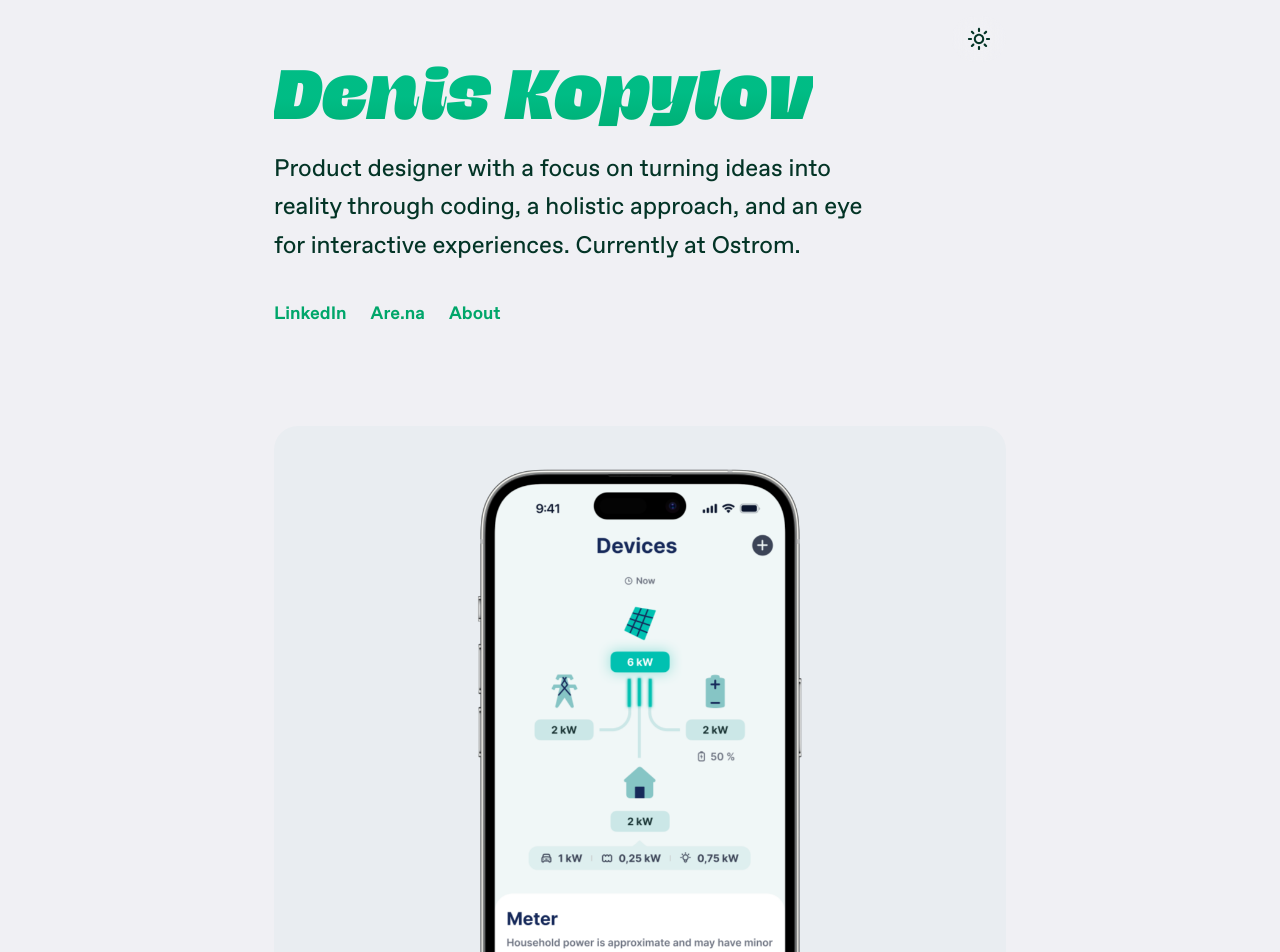
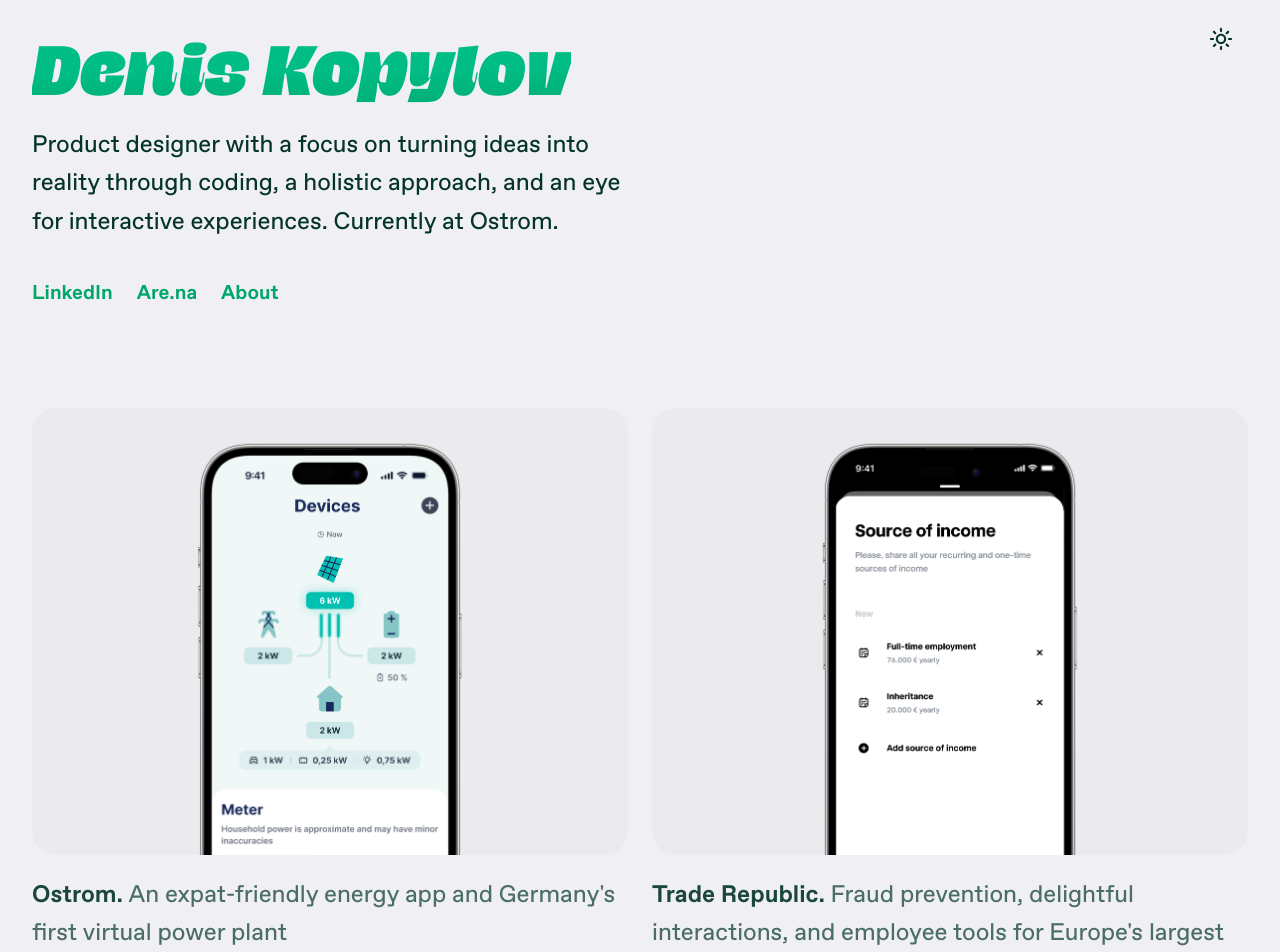
Before and after one commit to kplv/portfolio, a Next.js app: page / in a window 1280 px wide. Shown: the top 952 px of the page. Built offline with nearby package versions, Linux system fonts and the light colour scheme; no server answers.

Commit message:
new:layout

```diff
--- a/src/app/page.module.css
+++ b/src/app/page.module.css
@@ -19,17 +19,13 @@
   display: flex;
   min-height: 100vh;
   width: 100%;
-  max-width: 860px;
   flex-direction: column;
   align-items: center; /* Center content horizontally */
   justify-content: flex-start;
   /* Transparent so the global shader can sit behind content; frosted panels use their own backdrop */
   background-color: transparent;
   /* No padding-top here — HomeClient `.contentPadNav` sets it for the fixed header */
-  padding-left: 64px;
-  padding-right: 64px;
-  padding-bottom: 24px;
-  margin: 0 auto; /* Center main horizontally inside the page container */
+  padding: 32px;
 }
 
 .intro {
--- a/src/app/tokens.css
+++ b/src/app/tokens.css
@@ -4,6 +4,7 @@
 
 :root {
   /* === Color Tokens - Light Mode === */
+  --content-max-width: 800px;
   --background-color: oklch(from #f0f0f4 l c h);
   --document-link-accent: var(--text-accent-color);
   --document-link-card-bg: color-mix(
@@ -38,9 +39,12 @@
 
   /* Text Secondary - Secondary text */
   --text-secondary-color: var(--slate-400);
-  --text-secondary-size: 18px;
-  --text-secondary-line-height: 26px;
+  --text-secondary-size: 20px;
+  --text-secondary-line-height: 160%;
   --text-secondary-weight: 400;
+
+  --text-tertiary-size: 16px;
+  --text-tertiary-line-height: 130%;
 
   /* Text Link - Interactive link text */
   --text-link-color: oklch(0.637 0.133 166);
@@ -74,7 +78,7 @@
 
 /* === Theme: Dark Mode === */
 [data-theme='dark'] {
-  --background-color: var(--slate-1000);
+  --background-color: var(--slate-1100);
   --document-link-accent: var(--text-accent-color);
   --document-link-card-bg: color-mix(
     in oklch,
--- a/src/components/intro-text/intro-text.module.css
+++ b/src/components/intro-text/intro-text.module.css
@@ -1,4 +1,5 @@
 @import '../../app/palette.css';
+@import '../../app/tokens.css';
 
 .container {
   display: flex;
@@ -8,6 +9,7 @@
   gap: 16px;
   align-self: flex-start;
   padding-bottom: 32px;
+  max-width: var(--content-max-width);
 }
 
 .text {
--- a/src/components/navigation-header/navigation-header.module.css
+++ b/src/components/navigation-header/navigation-header.module.css
@@ -11,9 +11,9 @@
   pointer-events: auto;
   display: flex;
   width: 100%;
-  max-width: 860px;
+
   margin: 0 auto;
-  padding: 16px 64px 0;
+  padding: 16px 32px 0;
   box-sizing: border-box;
 }
 
--- a/src/components/project-card/project-card.module.css
+++ b/src/components/project-card/project-card.module.css
@@ -2,18 +2,18 @@
   font-size: var(--text-primary-size);
   font-weight: var(--text-primary-weight);
   line-height: var(--text-primary-line-height);
-  text-align: center;
+  text-align: left;
 }
 
 .projectName {
   font-weight: 700;
-  color: var(--project-accent, var(--header-secondary-color));
+  color: color-mix(in srgb, var(--text-primary-color) 90%, transparent);
 }
 
 .projectDescription {
   font-family: inherit;
   font-weight: 400;
-  color: var(--text-primary-color);
+  color: color-mix(in srgb, var(--text-primary-color) 70%, transparent);
   /* color: color-mix(
     in srgb,
     var(--project-accent, hsla(228, 95%, 34%)) 85%,
@@ -87,7 +87,7 @@
   width: 100%;
   height: auto;
   aspect-ratio: 4 / 3;
-  background-color: color-mix(in srgb, var(--project-accent) 4%, transparent);
+  background-color: color-mix(in srgb, var(--slate-1000) 2%, transparent);
   border-radius: 24px;
   border: 2x solid;
   border-color: color-mix(in srgb, var(--project-accent) 2%, transparent);
@@ -178,3 +178,7 @@
 [data-theme='dark'] .image {
   border-color: var(--slate-800);
 }
+
+[data-theme='dark'] .imageWrapper {
+  background-color: color-mix(in srgb, white 4%, transparent);
+}
--- a/src/components/project-detail/project-detail.module.css
+++ b/src/components/project-detail/project-detail.module.css
@@ -6,7 +6,6 @@
 }
 
 .panelContent {
-  max-width: 860px;
   width: 100%;
   margin: 0 auto;
   padding-top: 64px;
@@ -32,6 +31,7 @@
   gap: 16px;
   align-items: flex-start;
   width: 100%;
+
 }
 
 .sectionTitle {
@@ -46,7 +46,7 @@
 .mediaGrid {
   display: grid;
   grid-template-columns: 1fr;
-  gap: 64px;
+  gap: 36px;
   width: 100%;
 }
 
--- a/src/components/project-list/project-list.module.css
+++ b/src/components/project-list/project-list.module.css
@@ -1,5 +1,18 @@
 .container {
-  display: flex;
-  flex-direction: column;
+  display: grid;
+  grid-template-columns: repeat(2, minmax(320px, 1fr));
+  gap: 24px;
   width: 100%;
 }
+
+@media screen and (max-width: 900px) {
+  .container {
+    grid-template-columns: repeat(1, minmax(320px, 1fr));
+  }
+}
+
+@media screen and (max-width: 428px) {
+  .container {
+    grid-template-columns: repeat(1, minmax(320px, 1fr));
+  }
+}
--- a/src/components/project/info-table/info-table.module.css
+++ b/src/components/project/info-table/info-table.module.css
@@ -22,7 +22,7 @@
 .item {
   display: flex;
   flex-direction: column;
-  gap: 12px;
+  gap: 8px;
   flex: 0 0 auto;
 }
 
@@ -32,7 +32,7 @@
 }
 
 .header {
-  font-size: var(--text-secondary-size);
+  font-size: var(--text-tertiary-size);
   font-weight: 700;
   line-height: var(--text-secondary-line-height);
 }
@@ -40,6 +40,6 @@
 .text {
   color: var(--text-primary-color);
   font-size: var(--text-secondary-size);
-  font-weight: var(--text-primary-weight);
+  font-weight: var(--text-secondary-weight);
   line-height: var(--text-secondary-line-height);
 }
--- a/src/components/project/info-table/info-table.tsx
+++ b/src/components/project/info-table/info-table.tsx
@@ -17,11 +17,11 @@
         <p className={styles.text}>{role}</p>
       </div>
       <div className={styles.item}>
-        <p className={styles.header} style={headerStyle}>When</p>
+        <p className={styles.header} style={headerStyle}>Year</p>
         <p className={styles.text}>{year}</p>
       </div>
       <div className={styles.item}>
-        <p className={styles.header} style={headerStyle}>What</p>
+        <p className={styles.header} style={headerStyle}>Scope</p>
         <p className={styles.text}>{contribution}</p>
       </div>
     </div>
--- a/src/components/project/media-block/media-block.module.css
+++ b/src/components/project/media-block/media-block.module.css
@@ -7,6 +7,7 @@
   display: flex;
   gap: 8px;
   align-items: center;
+  max-width: var(--content-max-width);
 }
 
 .label {
@@ -22,8 +23,9 @@
 .container {
   position: relative;
   width: 100%;
+  max-width: 65vw;
   aspect-ratio: 4 / 3;
-  border-radius: 24px;
+  border-radius: 36px;
   border: 1.5px solid
     color-mix(in srgb, var(--media-accent-color) 3%, transparent);
   background-color: color-mix(
@@ -111,3 +113,9 @@
     transition: none;
   }
 }
+
+@media screen and (max-width: 428px) {
+  .container {
+    max-width: 100%;
+  }
+}
--- a/src/components/social-link/social-link.module.css
+++ b/src/components/social-link/social-link.module.css
@@ -19,7 +19,6 @@
   content: '';
   position: absolute;
   inset: -16px;
-
 }
 
 /* Animated underline */
```
Also changed, not shown: 1 other file (tests, documents, lock files or other folders).
